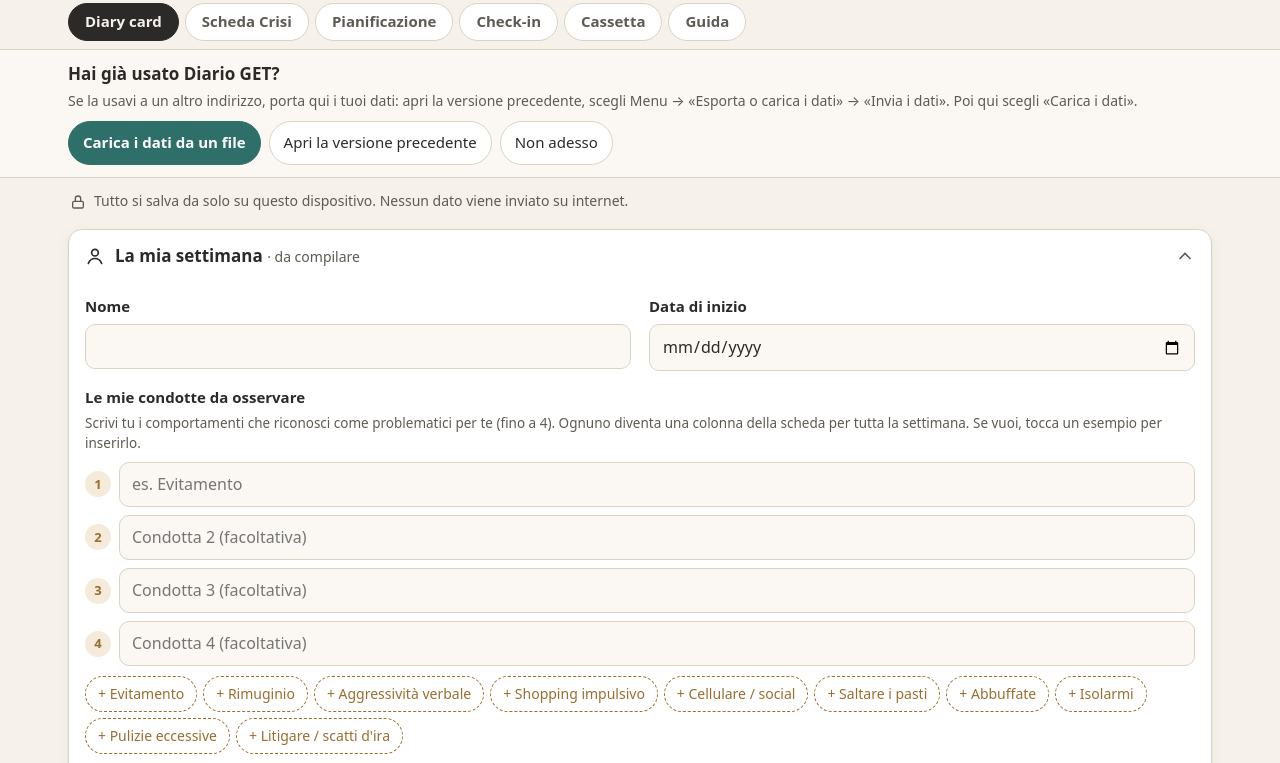
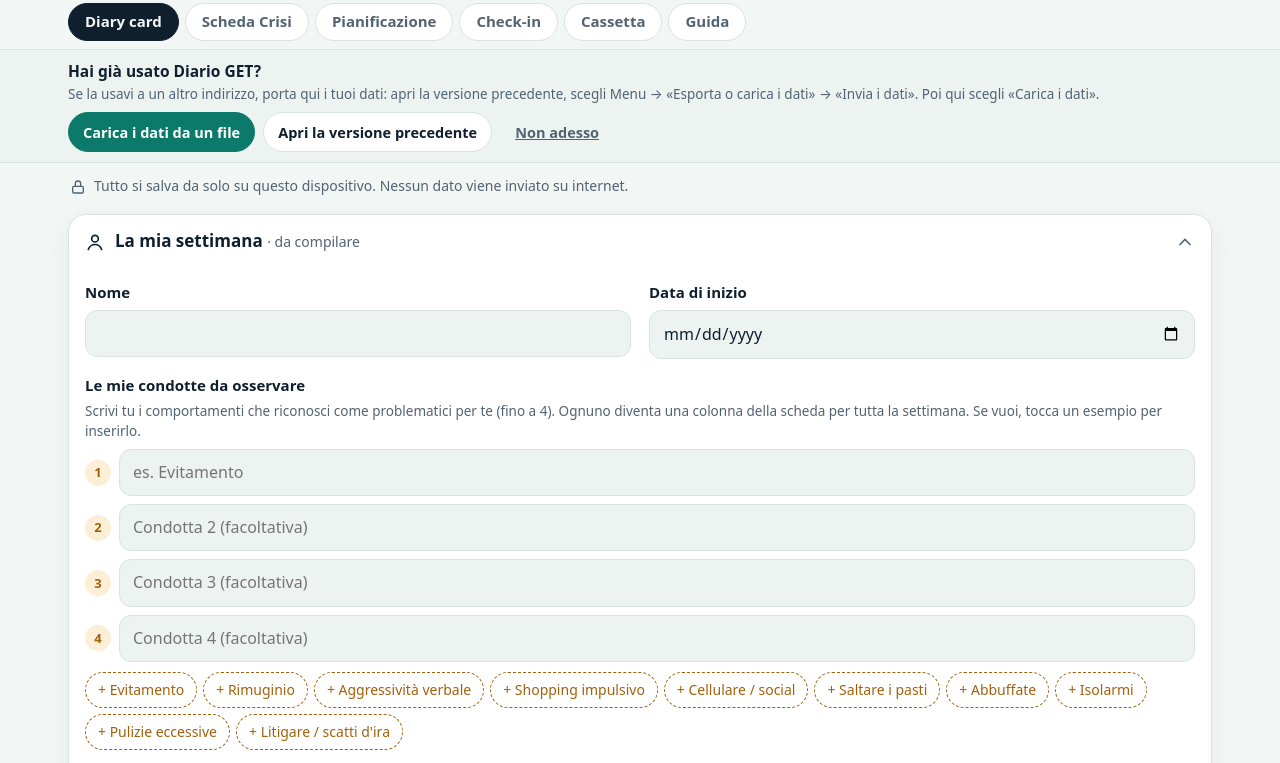
Before and after one commit to dilfal/diario-get.150796.xyz, a plain HTML site: page index.html in a window 1280 px wide. Shown: the part 53-816 px from the top of the page. Drawn offline with Linux system fonts and the light colour scheme.

Commit message:
Grafica moderna: nuova palette chiaro/scuro e barra in alto più sottile
Palette in famiglia con la homepage (neutri freschi, verde acqua), angoli più
morbidi, campi con anello di fuoco, barre colorate dei gruppi come strisce
interne. Su telefono in alto restano titolo e Menu; tema e PDF sono nel Menu
(nuova voce «Crea il PDF di questa sezione»). Avviso di trasferimento più
compatto. Nessuna modifica ai dati salvati né alla logica.

Co-Authored-By: Claude Sonnet 5.5 <noreply@anthropic.com>

```diff
--- a/index.html
+++ b/index.html
@@ -10,7 +10,7 @@
 <link rel="manifest" href="manifest.webmanifest">
 <meta name="mobile-web-app-capable" content="yes">
 <meta name="apple-mobile-web-app-title" content="Diario GET">
-<meta name="theme-color" content="#F6F1EA">
+<meta name="theme-color" content="#F2F6F4">
 <title>Diario GET</title>
 <script>
 /* Ogni apertura parte dal tema automatico del telefono: chiaro o scuro scelti a mano valgono finché la pagina resta aperta */
@@ -18,30 +18,33 @@
 </script>
 <style>
 :root{
-  --bg:#F6F1EA; --surface:#FFFFFF; --surface2:#FBF8F3; --ink:#2B2A28; --muted:#5F5A52; --line:#DCD2C3;
-  --accent:#2F6F6A; --accent-ink:#FFFFFF;
-  --rose:#B5525B; --rose-bg:#F7E6E8;
-  --lav:#6A5A9C; --lav-bg:#ECE8F6;
-  --sand:#9A6E2E; --sand-bg:#F4EBDB;
-  --teal:#2F6F6A; --teal-bg:#E1EFEC;
-  --zero:#8A847B;
-  --shadow:0 1px 2px rgba(60,45,20,.06),0 4px 14px rgba(60,45,20,.06);
-  --r:14px;
+  color-scheme:light;
+  --bg:#F2F6F4; --surface:#FFFFFF; --surface2:#EDF3F1; --ink:#0F1F2E; --muted:#526372; --line:#D9E3E0;
+  --accent:#0B7A6B; --accent-ink:#FFFFFF;
+  --rose:#C2405A; --rose-bg:#FCE8EC;
+  --lav:#6355D8; --lav-bg:#ECEAFC;
+  --sand:#A2610C; --sand-bg:#FCEFD7;
+  --teal:#0B7A6B; --teal-bg:#DCF1EC;
+  --zero:#7D8D9B;
+  --shadow:0 1px 2px rgba(15,31,46,.05),0 8px 24px rgba(15,31,46,.06);
+  --r:18px;
 }
 @media (prefers-color-scheme: dark){
   :root:not([data-theme="light"]){
-    --bg:#1B1A18; --surface:#262420; --surface2:#2D2B27; --ink:#EEE9E1; --muted:#A9A196; --line:#3A3732;
-    --accent:#6DB3AB; --accent-ink:#10201E;
-    --rose:#E08A92; --rose-bg:#3A2729; --lav:#A797D6; --lav-bg:#2E2A3D;
-    --sand:#D3A65E; --sand-bg:#372E20; --teal:#6DB3AB; --teal-bg:#1F3330; --zero:#9A948A;
+    color-scheme:dark;
+    --bg:#0A0F1A; --surface:#121927; --surface2:#1A2434; --ink:#E8EEF7; --muted:#9BA9BB; --line:#263246;
+    --accent:#5FD3BC; --accent-ink:#06221C;
+    --rose:#FF8FA3; --rose-bg:#3A1D27; --lav:#AFA3FF; --lav-bg:#272452;
+    --sand:#F0B65A; --sand-bg:#3A2D16; --teal:#5FD3BC; --teal-bg:#10302B; --zero:#7C8A9A;
     --shadow:none;
   }
 }
 :root[data-theme="dark"]{
-  --bg:#1B1A18; --surface:#262420; --surface2:#2D2B27; --ink:#EEE9E1; --muted:#A9A196; --line:#3A3732;
-  --accent:#6DB3AB; --accent-ink:#10201E;
-  --rose:#E08A92; --rose-bg:#3A2729; --lav:#A797D6; --lav-bg:#2E2A3D;
-  --sand:#D3A65E; --sand-bg:#372E20; --teal:#6DB3AB; --teal-bg:#1F3330; --zero:#9A948A;
+  color-scheme:dark;
+  --bg:#0A0F1A; --surface:#121927; --surface2:#1A2434; --ink:#E8EEF7; --muted:#9BA9BB; --line:#263246;
+  --accent:#5FD3BC; --accent-ink:#06221C;
+  --rose:#FF8FA3; --rose-bg:#3A1D27; --lav:#AFA3FF; --lav-bg:#272452;
+  --sand:#F0B65A; --sand-bg:#3A2D16; --teal:#5FD3BC; --teal-bg:#10302B; --zero:#7C8A9A;
   --shadow:none;
 }
 *{box-sizing:border-box}
@@ -62,8 +65,9 @@ button,a,summary,[role=switch]{-webkit-tap-highlight-color:transparent;touch-act
 .top .wrap{display:flex;align-items:center;gap:8px;min-height:56px}
 .brand{font-family:"Iowan Old Style","Palatino Linotype",Palatino,Georgia,serif;font-size:20px;font-weight:600;letter-spacing:.2px;flex:1;min-width:0;white-space:nowrap;overflow:hidden;text-overflow:ellipsis}
 .brand small{display:block;font:12px/1.2 system-ui,-apple-system,"Segoe UI",Roboto,sans-serif;color:var(--muted);font-weight:400}
-.tbtn{border:1px solid var(--line);background:var(--surface);border-radius:999px;padding:8px 14px;min-height:40px;cursor:pointer;display:inline-flex;align-items:center;gap:6px;font-size:15px;text-decoration:none;color:inherit}
+.tbtn{border:1px solid var(--line);background:var(--surface);border-radius:999px;padding:8px 16px;min-height:40px;font-weight:600;cursor:pointer;display:inline-flex;align-items:center;gap:6px;font-size:15px;text-decoration:none;color:inherit}
 .tbtn.primary{background:var(--accent);color:var(--accent-ink);border-color:var(--accent);font-weight:600}
+.top .tbtn.primary{background:var(--surface);color:var(--ink);border-color:var(--line)}
 .tbtn svg{width:18px;height:18px}
 .tbtn[hidden]{display:none}
 .tbtn.icon{padding:0;width:40px;justify-content:center}
@@ -72,6 +76,8 @@ button,a,summary,[role=switch]{-webkit-tap-highlight-color:transparent;touch-act
 :root[data-theme="dark"] .tbtn.icon .moon{display:none}
 @media (prefers-color-scheme: dark){:root:not([data-theme="light"]) .tbtn.icon .sun{display:block}:root:not([data-theme="light"]) .tbtn.icon .moon{display:none}}
 @media (max-width:420px){.tbtn .lbl-long{display:none}.top .wrap{gap:6px}.brand{font-size:18px}}
+/* Telefono: in alto solo il titolo e il Menu; tema e PDF stanno nel Menu */
+@media (max-width:759px){#btnTheme,#btnPrint{display:none}#btnMenu{padding:0;width:44px;height:44px;justify-content:center}#btnMenu .lbl-long{display:none}.top .wrap:not(.views){min-height:54px}}
 /* Scorrendo verso il basso il titolo si riduce (classe "compact" sul body, messa dallo script) */
 .top .wrap:not(.views){transition:min-height .2s}
 .brand{transition:font-size .2s}
@@ -86,10 +92,11 @@ body.compact .brand small{opacity:0;max-height:0}
   .tabbar{display:flex;position:fixed;left:0;right:0;bottom:0;z-index:25;background:var(--surface);background:color-mix(in srgb,var(--surface) 97%,transparent);backdrop-filter:blur(10px);-webkit-backdrop-filter:blur(10px);
     border-top:1px solid var(--line);padding:2px max(4px,env(safe-area-inset-right)) env(safe-area-inset-bottom) max(4px,env(safe-area-inset-left))}
   .tabbar button{flex:1 1 0;min-width:0;border:0;background:none;display:flex;flex-direction:column;align-items:center;gap:2px;padding:5px 0 6px;min-height:54px;color:var(--muted);font-size:11px;font-weight:600;letter-spacing:.1px;cursor:pointer}
-  .tabbar i{display:grid;place-items:center;width:52px;height:28px;border-radius:999px;transition:background .2s}
+  .tabbar i{display:grid;place-items:center;width:58px;height:32px;border-radius:999px;transition:background .2s}
   .tabbar svg{width:22px;height:22px}
   .tabbar button[aria-current="page"]{color:var(--accent)}
   .tabbar button[aria-current="page"] i{background:var(--teal-bg)}
+  .tabbar button[aria-current="page"]{font-weight:700}
   .tabbar span{max-width:100%;overflow:hidden;text-overflow:ellipsis;white-space:nowrap}
   body{padding-bottom:calc(88px + env(safe-area-inset-bottom))}
   body .saved{bottom:calc(74px + env(safe-area-inset-bottom))}
@@ -123,10 +130,10 @@ details.setup[open]>summary .chev{transform:rotate(180deg)}
 details.setup>summary .sub{font-weight:400;color:var(--muted);font-size:14px}
 .field{margin:0 0 16px}
 .field>label,.field>.lab{display:block;font-weight:600;margin-bottom:6px;font-size:15px}
-input[type=text],input[type=tel],input[type=date],input[type=time],textarea{width:100%;font:inherit;font-size:16px;color:var(--ink);background:var(--surface2);border:1px solid var(--line);border-radius:10px;padding:10px 12px}
+input[type=text],input[type=tel],input[type=date],input[type=time],textarea{width:100%;font:inherit;font-size:16px;color:var(--ink);background:var(--surface2);border:1px solid var(--line);border-radius:12px;padding:11px 13px}
 input[type=date],input[type=time]{min-height:44px;-webkit-appearance:none;appearance:none}
 textarea{min-height:110px;resize:vertical}
-input:focus,textarea:focus{outline:2px solid var(--accent);outline-offset:1px}
+input:focus,textarea:focus{outline:none;border-color:var(--accent);box-shadow:0 0 0 4px color-mix(in srgb,var(--accent) 22%,transparent)}
 .grid2{display:grid;grid-template-columns:1fr;gap:0 18px}
 @media (min-width:720px){.grid2{grid-template-columns:1fr 1fr}}
 .linkbtn{background:none;border:0;color:var(--accent);text-decoration:underline;cursor:pointer;padding:0;font-size:inherit}
@@ -158,10 +165,10 @@ input:focus,textarea:focus{outline:2px solid var(--accent);outline-offset:1px}
 .wsec h2,.gsec h2{margin:18px 0 6px;font-family:"Iowan Old Style","Palatino Linotype",Palatino,Georgia,serif;font-size:25px;font-weight:600;line-height:1.2}
 .code{display:inline-block;font:700 13px/1 system-ui,sans-serif;letter-spacing:.5px;color:var(--accent);background:var(--teal-bg);border-radius:6px;padding:4px 7px;margin-top:16px}
 .hint{color:var(--muted);font-size:15.5px;line-height:1.5;margin:0 0 14px}
-.tcard{display:block;width:100%;text-align:left;border:1px solid var(--line);border-left:5px solid var(--gc);background:var(--surface);border-radius:12px;padding:12px 14px;margin:0 0 10px;cursor:pointer;touch-action:manipulation}
+.tcard{display:block;width:100%;text-align:left;border:1px solid var(--line);box-shadow:inset 5px 0 0 var(--gc);background:var(--surface);border-radius:14px;padding:12px 14px;margin:0 0 10px;cursor:pointer;touch-action:manipulation}
 .tcard b{display:block;font-size:17px}
 .tcard span{display:block;color:var(--muted);font-size:14.5px;margin-top:3px;line-height:1.4}
-.tcard[aria-pressed="true"]{background:color-mix(in srgb,var(--gc) 13%,var(--surface));box-shadow:0 0 0 2px var(--gc) inset}
+.tcard[aria-pressed="true"]{background:color-mix(in srgb,var(--gc) 13%,var(--surface));box-shadow:inset 5px 0 0 var(--gc),0 0 0 2px var(--gc) inset}
 .c-rose{--gc:var(--rose)}.c-lav{--gc:var(--lav)}.c-sand{--gc:var(--sand)}.c-teal{--gc:var(--teal)}
 .chips{display:flex;flex-wrap:wrap;gap:6px;margin:10px 0 0}
 .chip{border:1px dashed var(--accent);color:var(--accent);background:transparent;border-radius:999px;padding:6px 12px;font-size:14.5px;cursor:pointer;min-height:38px}
@@ -243,12 +250,12 @@ textarea.s{min-height:70px}
 .sosbar .go{margin-left:auto;font-size:24px;color:var(--rose);flex:none}
 .ctiles{display:grid;gap:10px;margin:14px 0}
 @media (min-width:640px){.ctiles{grid-template-columns:1fr 1fr}}
-.ctile{display:block;text-align:left;background:var(--surface);border:1px solid var(--line);border-left:5px solid var(--gc,var(--line));border-radius:var(--r);box-shadow:var(--shadow);padding:13px 14px;color:inherit;text-decoration:none}
+.ctile{display:block;text-align:left;background:var(--surface);border:1px solid var(--line);border-radius:var(--r);box-shadow:inset 5px 0 0 var(--gc,var(--line)),var(--shadow);padding:13px 14px 13px 18px;color:inherit;text-decoration:none}
 .ctile b{display:block;font-size:17px}
 .ctile .d{display:block;color:var(--muted);font-size:14.5px;margin-top:2px;line-height:1.4}
 .ctile .st{display:block;font-size:13px;color:var(--accent);font-weight:650;margin-top:6px}
 .cgh{font-family:"Iowan Old Style","Palatino Linotype",Palatino,Georgia,serif;font-size:21px;font-weight:600;margin:22px 0 2px}
-.fam{border-left:5px solid var(--gc)}
+.fam{box-shadow:inset 5px 0 0 var(--gc),var(--shadow)}
 .fam h3{margin:0 0 2px;font-size:17px}
 .srow{border-top:1px solid var(--line);padding:9px 0}
 .srow .st1,.sadd{display:flex;gap:8px;align-items:center}
@@ -312,7 +319,7 @@ details.more>summary{color:var(--accent)}
 details.more>summary::after,details.gbox>summary::after{content:"";margin-left:auto;width:8px;height:8px;border-right:2px solid var(--muted);border-bottom:2px solid var(--muted);transform:rotate(45deg);transition:transform .2s;flex:none}
 details[open].more>summary::after,details[open].gbox>summary::after{transform:rotate(-135deg)}
 details.more>div,details.gbox>div{padding:0 14px 4px}
-details.gbox{border-left:4px solid var(--gc,var(--line))}
+details.gbox{box-shadow:inset 4px 0 0 var(--gc,var(--line))}
 details.gbox>summary small{display:block;font-weight:400;color:var(--muted);font-size:13.5px}
 .gbody{font-size:16.5px;line-height:1.55}
 .gbody p{margin:0 0 12px}
@@ -396,7 +403,7 @@ details.gbox>summary small{display:block;font-weight:400;color:var(--muted);font
 /* ===== Diary card (schermo) ===== */
 /* Card */
 #v-diary .card{background:var(--surface);border:1px solid var(--line);border-radius:var(--r);box-shadow:var(--shadow);margin:18px 0;overflow:hidden}
-#v-diary .card>h3{margin:0;padding:12px 16px;font-size:15px;letter-spacing:.3px;text-transform:uppercase;color:var(--muted);font-weight:650;border-bottom:1px solid var(--line);background:var(--surface2)}
+#v-diary .card>h3{margin:0;padding:14px 16px;font-size:16px;color:var(--ink);font-weight:650;border-bottom:1px solid var(--line);background:var(--surface)}
 #v-diary .pad{padding:14px 16px}
 
 #v-diary details.setup>summary{list-style:none;cursor:pointer;padding:14px 16px;display:flex;align-items:center;gap:10px;font-weight:650}
@@ -407,11 +414,11 @@ details.gbox>summary small{display:block;font-weight:400;color:var(--muted);font
 #v-diary .field{margin:0 0 16px}
 #v-diary .field>label,#v-diary .field>.lab{display:block;font-weight:600;margin-bottom:6px;font-size:15px}
 #v-diary .field .hint{color:var(--muted);font-size:13.5px;margin:-2px 0 8px}
-#v-diary input[type=text],#v-diary input[type=date],#v-diary textarea{width:100%;font:inherit;font-size:16px;color:var(--ink);background:var(--surface2);border:1px solid var(--line);border-radius:10px;padding:10px 12px}
+#v-diary input[type=text],#v-diary input[type=date],#v-diary textarea{width:100%;font:inherit;font-size:16px;color:var(--ink);background:var(--surface2);border:1px solid var(--line);border-radius:12px;padding:11px 13px}
 #v-diary input[type=date]{min-height:44px;-webkit-appearance:none;appearance:none}
 #v-diary textarea{min-height:76px;resize:vertical}
 #v-diary textarea.short{min-height:48px}
-#v-diary input:focus,#v-diary textarea:focus{outline:2px solid var(--accent);outline-offset:1px}
+#v-diary input:focus,#v-diary textarea:focus{outline:none;border-color:var(--accent);box-shadow:0 0 0 4px color-mix(in srgb,var(--accent) 22%,transparent)}
 #v-diary .grid2{display:grid;grid-template-columns:1fr;gap:0 18px}
 @media (min-width:720px){#v-diary .grid2{grid-template-columns:1fr 1fr}}
 #v-diary .cond-list{display:grid;gap:8px}
@@ -422,7 +429,7 @@ details.gbox>summary small{display:block;font-weight:400;color:var(--muted);font
 #v-diary .chip:disabled{opacity:.35;cursor:default}
 
 /* Giorni */
-#v-diary .days{position:relative;display:flex;gap:6px;overflow-x:auto;padding:4px 2px 8px;scrollbar-width:none;-webkit-overflow-scrolling:touch}
+#v-diary .days{position:relative;display:flex;gap:6px;overflow-x:auto;padding:12px 2px 8px;scrollbar-width:none;-webkit-overflow-scrolling:touch}
 #v-diary .days::-webkit-scrollbar{display:none}
 #v-diary .day{flex:1 0 64px;min-width:64px;border:1px solid var(--line);background:var(--surface);border-radius:12px;padding:8px 4px 6px;text-align:center;cursor:pointer;position:relative}
 #v-diary .day b{display:block;font-size:15px}
@@ -581,9 +588,9 @@ details.gbox>summary small{display:block;font-weight:400;color:var(--muted);font
 .page.dc .full .it b{font-family:"Times New Roman",Times,serif}
 .page.dc .full .cols{column-count:2;column-gap:8mm}
 /* Il mio andamento e le settimane passate. Colori dei grafici più saturi di quelli delle schede, verificati per daltonismo e contrasto */
-:root{--ch-ca:#C8404F;--ch-ce:#7B5BD6;--ch-cs:#1A9A7A;--ch-on:#FFFFFF}
-@media (prefers-color-scheme: dark){:root:not([data-theme="light"]){--ch-ca:#DC4E62;--ch-ce:#8A70EA;--ch-cs:#20A688;--ch-on:#10201E}}
-:root[data-theme="dark"]{--ch-ca:#DC4E62;--ch-ce:#8A70EA;--ch-cs:#20A688;--ch-on:#10201E}
+:root{--ch-ca:#C8404F;--ch-ce:#6F5BE0;--ch-cs:#13917A;--ch-on:#FFFFFF}
+@media (prefers-color-scheme: dark){:root:not([data-theme="light"]){--ch-ca:#FF7A90;--ch-ce:#9C8CFF;--ch-cs:#3CC4A6;--ch-on:#06221C}}
+:root[data-theme="dark"]{--ch-ca:#FF7A90;--ch-ce:#9C8CFF;--ch-cs:#3CC4A6;--ch-on:#06221C}
 .chart{position:relative;margin:10px 0 0}
 .chart h3{margin:0 0 2px;font-size:17px}
 .chart .fh{margin-bottom:10px}
@@ -648,10 +655,12 @@ details.more-n summary{cursor:pointer;color:var(--accent);font-size:14px;margin-
 
 /* avviso «nuovo indirizzo» / «hai già usato Diario GET?» (script in fondo alla pagina) */
 .avviso-nuovo{background:var(--surface2);border-bottom:1px solid var(--line)}
-.avviso-nuovo .wrap{padding-top:12px;padding-bottom:12px}
-.avviso-nuovo .avviso-titolo{margin:0;font-weight:700}
-.avviso-nuovo .avviso-testo{margin:4px 0 0;color:var(--muted);font-size:14px;line-height:1.45}
-.avviso-nuovo .avviso-azioni{display:flex;gap:8px;flex-wrap:wrap;margin-top:10px}
+.avviso-nuovo .wrap{padding-top:10px;padding-bottom:10px}
+.avviso-nuovo .avviso-titolo{margin:0;font-weight:700;font-size:15.5px}
+.avviso-nuovo .avviso-testo{margin:3px 0 0;color:var(--muted);font-size:13.5px;line-height:1.4}
+.avviso-nuovo .avviso-azioni{display:flex;gap:8px;flex-wrap:wrap;align-items:center;margin-top:8px}
+.avviso-nuovo .avviso-azioni .tbtn{min-height:40px;font-size:14.5px;padding:6px 14px}
+.avviso-nuovo .avviso-azioni .tbtn:last-child{background:none;border-color:transparent;color:var(--muted);text-decoration:underline}
 .avviso-nuovo a.tbtn{text-decoration:none;color:inherit}
 </style>
 </head>
@@ -1434,6 +1443,7 @@ document.getElementById("btnMenu").onclick=function(){
     '<button class="tbtn" id="m_new">↻ Nuova settimana</button>'+
     '<button class="tbtn" id="m_sto">↗ Il mio andamento e le settimane passate</button>'+
     '<button class="tbtn" id="m_help">? Come si usa</button>'+
+    (document.getElementById("btnPrint").hidden?'':'<button class="tbtn" id="m_pdf">⎙ Crea il PDF di questa sezione</button>')+
     '<div class="field" style="margin:6px 0 0"><div class="lab">Aspetto</div><div class="themeseg" id="themeSeg">'+
       '<button type="button" data-th="auto">Automatico</button><button type="button" data-th="light">Chiaro</button><button type="button" data-th="dark">Scuro</button></div></div>'+
     '<button class="tbtn" data-close>Chiudi</button></div>');
@@ -1441,6 +1451,8 @@ document.getElementById("btnMenu").onclick=function(){
   document.getElementById("m_new").onclick=newWeek;
   document.getElementById("m_sto").onclick=function(){closeModal();location.hash="#storia";};
   document.getElementById("m_help").onclick=showHelp;
+  var mpdf=document.getElementById("m_pdf");
+  if(mpdf)mpdf.onclick=function(){closeModal();setTimeout(function(){document.getElementById("btnPrint").click();},0);};
   syncThemeSeg();
   document.querySelectorAll("#themeSeg [data-th]").forEach(function(b){b.onclick=function(){setTheme(b.dataset.th);};});
 };
@@ -1461,7 +1473,7 @@ function showHelp(){
   '<h4>Nuova settimana e Il mio andamento</h4><ul><li><b>Menu → Nuova settimana</b> chiude la settimana: diary card, crisi e pianificazione passano tra le <b>settimane passate</b>, da rileggere, e la nuova settimana parte vuota.</li>'+
   '<li>In <b>Menu → Il mio andamento</b> vedi i grafici delle settimane, apri quelle passate e scegli per quanto tempo tenerle su questo dispositivo. I numeri restano sempre.</li>'+
   '<li>Nella Pianificazione, in <b>Com’è andata la volta scorsa?</b>, ritrovi la pianificazione della settimana prima.</li></ul>'+
-  '<h4>Prima della seduta o del gruppo</h4><ul><li><b>PDF</b> (in alto): crea il foglio della sezione che hai aperta, da stampare o salvare in PDF. Su iPhone, nella finestra di stampa allarga l’anteprima con due dita, poi <b>Condividi</b> e <b>Salva su File</b>. Se il foglio esce in verticale, imposta <b>Orizzontale</b>.</li>'+
+  '<h4>Prima della seduta o del gruppo</h4><ul><li><b>PDF</b> (su telefono in <b>Menu → Crea il PDF di questa sezione</b>, su computer in alto): crea il foglio della sezione che hai aperta, da stampare o salvare in PDF. Su iPhone, nella finestra di stampa allarga l’anteprima con due dita, poi <b>Condividi</b> e <b>Salva su File</b>. Se il foglio esce in verticale, imposta <b>Orizzontale</b>.</li>'+
   '<li><b>Menu → Esporta o carica i dati → Invia i dati</b>: crea un solo file con tutto (diary card, crisi, pianificazione, check-in, cassetta e settimane passate) da mandare al tutor. Fallo <b>ogni settimana, prima di «Nuova settimana»</b>.</li></ul>'+
   '<h4>Più dispositivi</h4><ul><li>Ogni dispositivo ha i suoi dati. Sul dispositivo dove hai compilato apri <b>Menu → Esporta o carica i dati → Invia i dati</b>, poi sull’altro <b>Carica i dati</b> e scegli quel file. Le schede vengono unite: per ogni casella resta la risposta più recente.</li>'+
   '<li>In alternativa puoi copiare un <b>codice</b> e incollarlo sull’altro dispositivo (per esempio mandandolo a te stessa su WhatsApp).</li>'+
```
Also changed, not shown: manifest.webmanifest.
